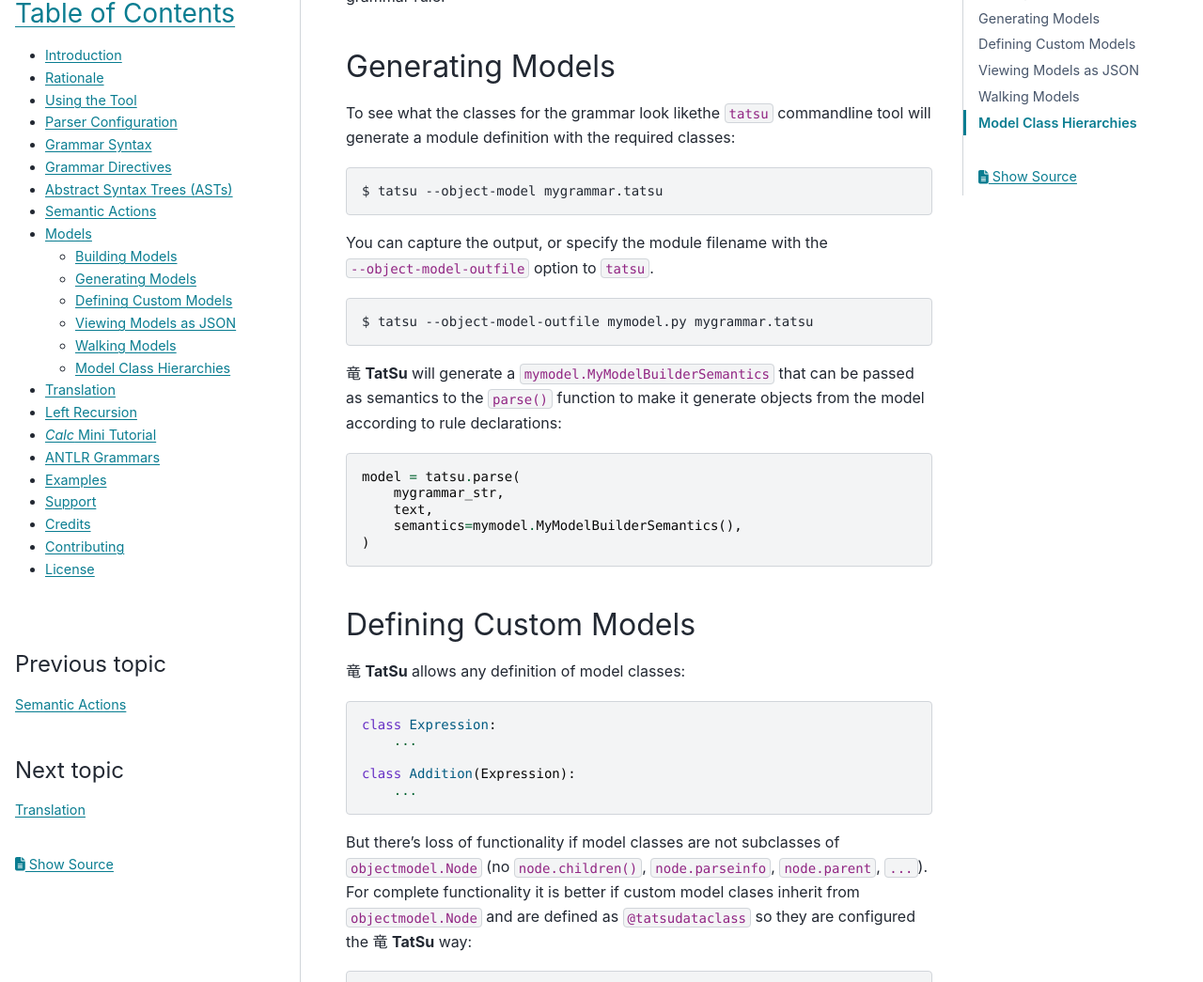
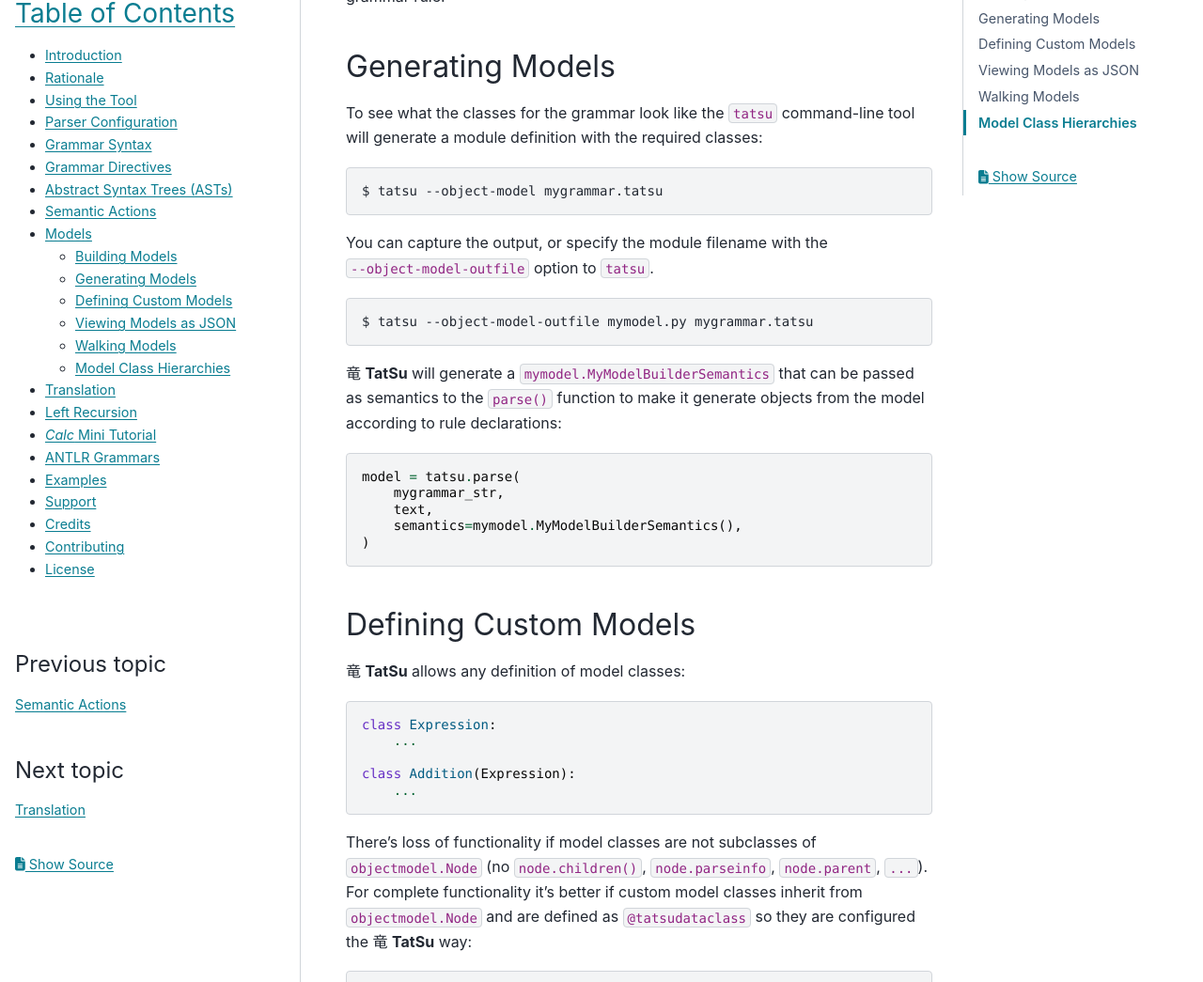
Before and after one commit to neogeny/TatSu, a Sphinx documentation site: the page built from docs/models.rst, in a window 1280 px wide and 1400 px high, scrolled down 1054 px. Shown: the part 150-1195 px from the top of the window at 94% size. Built offline with Sphinx 7.4.7 and the PyData theme 0.15.4, drawn with Linux system fonts in a browser that asks for light colours; pages that are not in the unit, such as notebooks, are missing from menus; the version number is read from the project's files by our own code; some of the changed text lies outside the part shown.

Commit message:
[doclint] ...

```diff
--- a/docs/models.rst
+++ b/docs/models.rst
@@ -56,7 +56,7 @@
 Generating Models
 ~~~~~~~~~~~~~~~~~
 
-To see what the classes for the grammar look likethe ``tatsu`` commandline
+To see what the classes for the grammar look like the ``tatsu`` command-line
 tool will generate a module definition with the required classes:
 
 .. code:: bash
@@ -99,10 +99,10 @@
     class Addition(Expression):
         ...
 
-But there's loss of functionality if model classes are not subclasses of
+There's loss of functionality if model classes are not subclasses of
 ``objectmodel.Node`` (no ``node.children()``, ``node.parseinfo``,
-``node.parent``, ``...``). For complete functionality it is better if custom
-model clases inherit from ``objectmodel.Node`` and are defined as
+``node.parent``, ``...``). For complete functionality it's better if custom
+model classes inherit from ``objectmodel.Node`` and are defined as
 ``@tatsudataclass`` so they are configured the |TatSu| way:
 
 .. code:: python
```
Also changed, not shown: other parts of docs/models.rst (+2 -2 lines).
